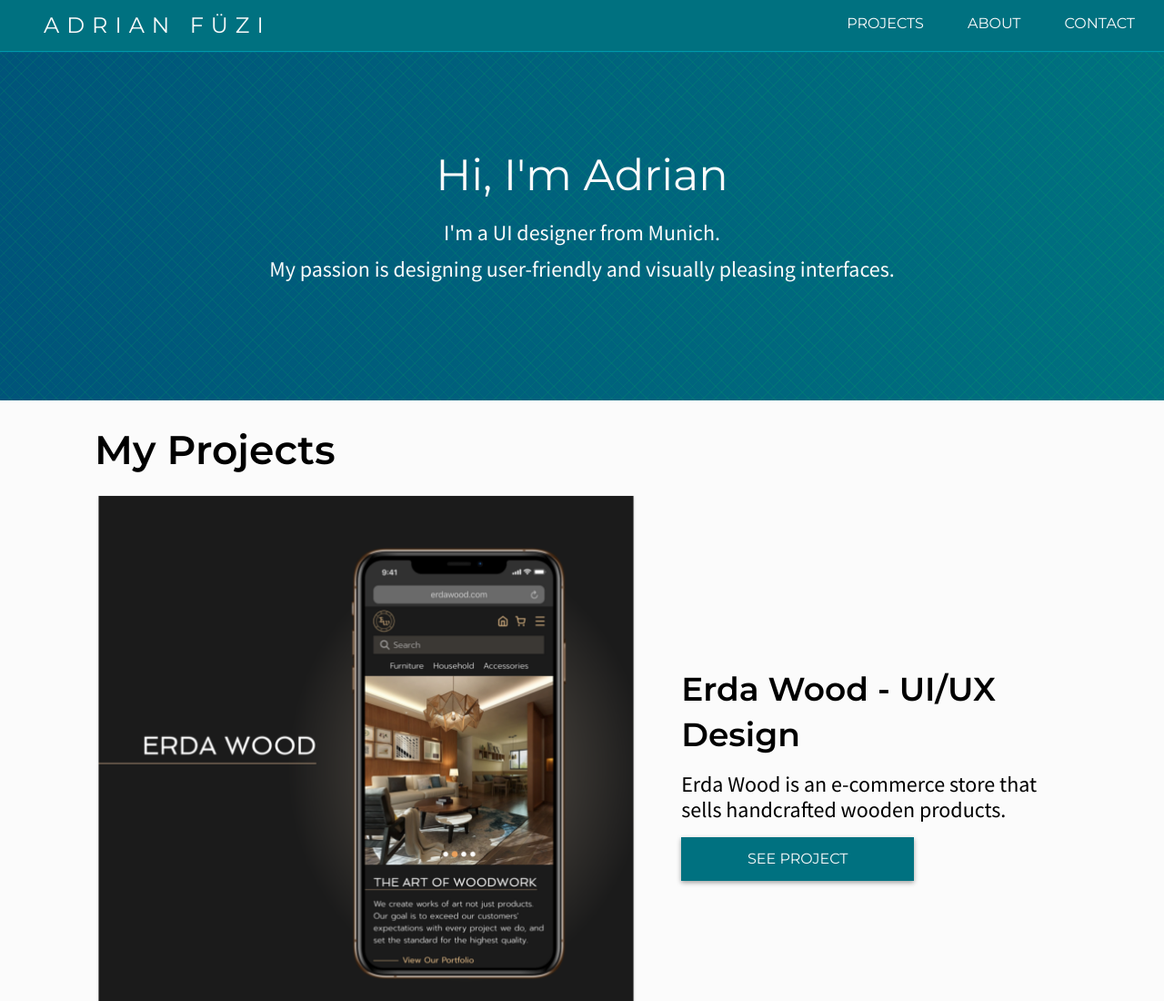
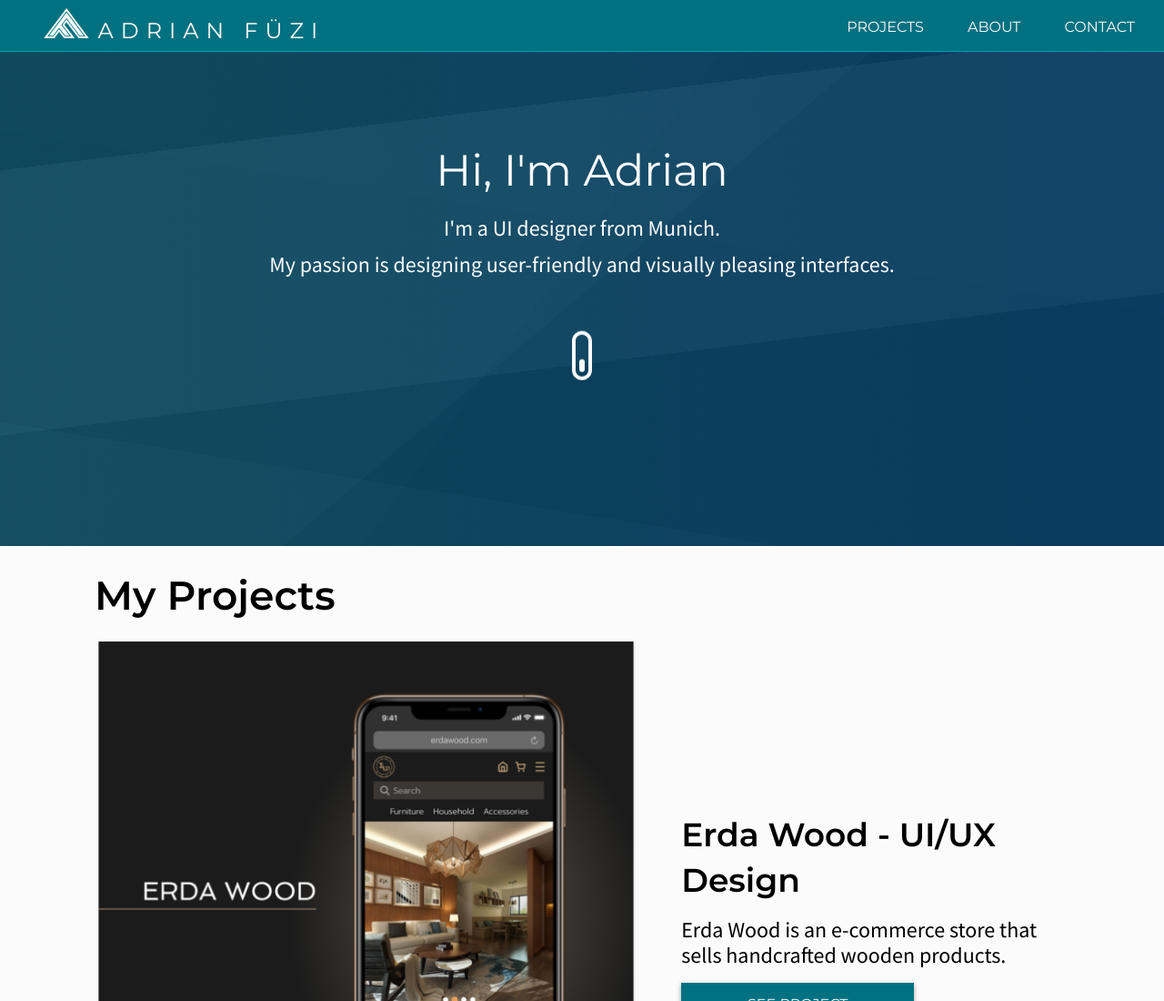
Before and after one commit to adrianfuzi/CF-portfolio-project, a plain HTML site: page index.html in a window 1280 px wide. Shown: the top 1100 px of the page at 91% size. Drawn offline with nearby package versions, Linux system fonts and the light colour scheme.

Commit message:
Update website
- Add logo
- Change hero background
- Add animated scroll icon to hero
- Replace favicon

```diff
--- a/css/style.css
+++ b/css/style.css
@@ -191,7 +191,14 @@ a:active {
   text-decoration: none;
 }
 
+.header svg {
+  margin-right: 0.6rem;
+  width: 41px;
+  height: 27px;
+}
+
 .header nav {
+  margin-top: 0.5rem;
   display: flex;
   justify-content: space-evenly;
 }
@@ -318,6 +325,11 @@ a:active {
     margin-left: 2em;
   }
 
+  .header svg {
+    width: 50px;
+    height: 33px;
+  }
+
   .header__burger {
     display: none;
   }
@@ -333,22 +345,46 @@ a:active {
   display: flex;
   justify-content: center;
   align-items: center;
-  height: 50vh;
-  background-image: repeating-linear-gradient(
-      135deg,
-      rgba(4, 229, 71, 0.08) 0px,
-      rgba(4, 229, 71, 0.08) 1px,
-      transparent 1px,
-      transparent 9px
+  height: 100vh;
+  background-image: linear-gradient(
+      306deg,
+      rgba(54, 54, 54, 0.05) 0%,
+      rgba(54, 54, 54, 0.05) 33.333%,
+      rgba(85, 85, 85, 0.05) 33.333%,
+      rgba(85, 85, 85, 0.05) 66.666%,
+      rgba(255, 255, 255, 0.05) 66.666%,
+      rgba(255, 255, 255, 0.05) 99.999%
     ),
-    repeating-linear-gradient(
-      45deg,
-      rgba(4, 229, 71, 0.08) 0px,
-      rgba(4, 229, 71, 0.08) 1px,
-      transparent 1px,
-      transparent 9px
+    linear-gradient(
+      353deg,
+      rgba(81, 81, 81, 0.05) 0%,
+      rgba(81, 81, 81, 0.05) 33.333%,
+      rgba(238, 238, 238, 0.05) 33.333%,
+      rgba(238, 238, 238, 0.05) 66.666%,
+      rgba(32, 32, 32, 0.05) 66.666%,
+      rgba(32, 32, 32, 0.05) 99.999%
     ),
-    linear-gradient(90deg, rgb(0, 84, 122), rgb(0, 113, 128));
+    linear-gradient(
+      140deg,
+      rgba(192, 192, 192, 0.05) 0%,
+      rgba(192, 192, 192, 0.05) 33.333%,
+      rgba(109, 109, 109, 0.05) 33.333%,
+      rgba(109, 109, 109, 0.05) 66.666%,
+      rgba(30, 30, 30, 0.05) 66.666%,
+      rgba(30, 30, 30, 0.05) 99.999%
+    ),
+    linear-gradient(
+      189deg,
+      rgba(77, 77, 77, 0.05) 0%,
+      rgba(77, 77, 77, 0.05) 33.333%,
+      rgba(55, 55, 55, 0.05) 33.333%,
+      rgba(55, 55, 55, 0.05) 66.666%,
+      rgba(145, 145, 145, 0.05) 66.666%,
+      rgba(145, 145, 145, 0.05) 99.999%
+    ),
+    linear-gradient(90deg, rgb(0, 85, 87), rgb(0, 58, 105));
+  animation: hero-animation 60s linear infinite alternate;
+  background-size: 200%;
 }
 
 .hero {
@@ -357,15 +393,26 @@ a:active {
 
 .hero__title {
   font-weight: 400;
-  margin: 0 0.2em 16px;
+  margin: 0 0.4em 16px;
 }
 
 .hero__text {
   font-size: 20px;
-  margin: 0 0.5em 12px;
+  margin: 0 1em 12px;
+}
+
+.hero__scroll {
+  display: block;
+  margin: 4em auto;
+  fill: var(--color-primary-2);
+  animation: scroll-animation 1.5s ease-in-out infinite alternate;
 }
 
 @media (min-width: 767px) {
+  .hero-wrapper {
+    height: 70vh;
+  }
+
   .hero {
     width: 100%;
   }
@@ -707,3 +754,21 @@ a:active {
   animation-iteration-count: infinite;
   animation-timing-function: linear;
 }
+
+@keyframes hero-animation {
+  0% {
+    background-position: right;
+  }
+  100% {
+    background-position: left;
+  }
+}
+
+@keyframes scroll-animation {
+  0% {
+    transform: translateY(0.5rem);
+  }
+  100% {
+    transform: translateY(-0.5rem);
+  }
+}
--- a/index.html
+++ b/index.html
@@ -19,7 +19,16 @@
   <body id="home">
     <!-- ! Section: Header -->
     <div class="header">
-      <a class="header__title" href="index.html">Adrian Füzi</a>
+      <a class="header__title" href="index.html">
+        <svg viewBox="0 0 475 317" fill="none">
+          <path
+            fill-rule="evenodd"
+            clip-rule="evenodd"
+            d="M367.243 317L238.718 148.956L217.675 176.468L326.015 317L213.247 317L161.172 250.346L110.193 317L0 317L239.24 0L475 317L367.243 317ZM161.015 219.791L222.352 298.3L288.004 298.3L194.115 176.514L238.718 118.196L376.467 298.301L437.805 298.3L239.13 31.1659L37.5238 298.3L100.969 298.3L161.015 219.791ZM97.0153 290.286L160.947 206.696L226.254 290.286L271.713 290.286L184.017 176.533L238.718 105.013L380.42 290.286L421.864 290.286L239.083 44.5227L53.6055 290.286L97.0153 290.286Z"
+            fill="var(--color-primary-2)"
+          /></svg
+        >Adrian Füzi</a
+      >
       <nav>
         <ul>
           <li class="p"><a href="#projects-scroll">Projects</a></li>
@@ -55,6 +64,20 @@
             My passion is designing user-friendly and visually pleasing
             interfaces.
           </p>
+          <svg
+            class="hero__scroll"
+            width="22"
+            height="54"
+            viewBox="0 0 22 54"
+            fill="none"
+          >
+            <path
+              fill-rule="evenodd"
+              clip-rule="evenodd"
+              d="M0 11C0 4.92487 4.92487 0 11 0C17.0751 0 22 4.92487 22 11V43C22 49.0751 17.0751 54 11 54C4.92487 54 0 49.0751 0 43V11ZM11 4C7.13401 4 4 7.13401 4 11V43C4 46.866 7.13401 50 11 50C14.866 50 18 46.866 18 43V11C18 7.13401 14.866 4 11 4Z"
+            />
+            <rect x="8" y="31" width="6" height="14" rx="3" />
+          </svg>
         </div>
       </div>
 
```
Also changed, not shown: about.html (+10 -1 lines), erdawood.html (+10 -1 lines), subscape.html (+10 -1 lines), img/branding/favicon.png.
